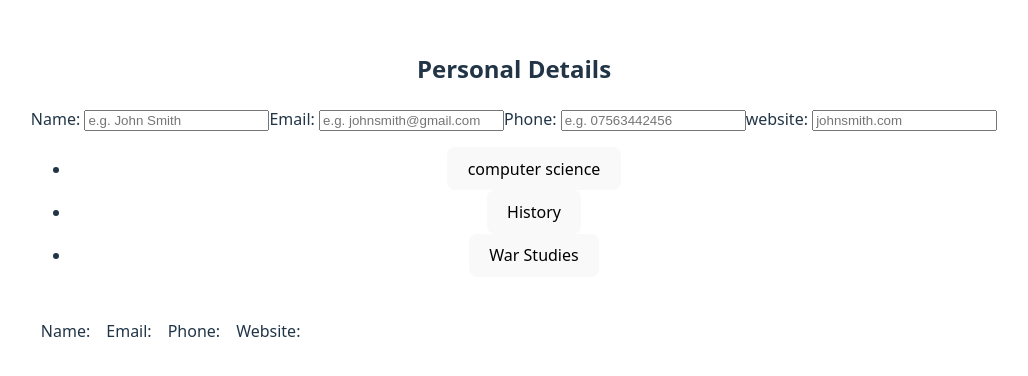
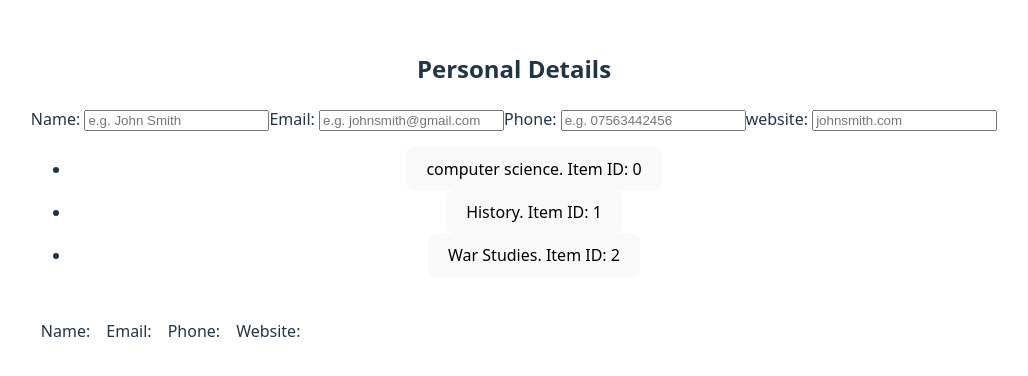
Before and after one commit to RaihanSharif/cv-maker, a React (Vite) app: page / in a window 1280 px wide. Shown: the part 200-576 px from the top of the page, without its empty margins (126-1154 px from the left). Built offline with nearby package versions, Linux system fonts and the light colour scheme.

Commit message:
EducationList button click correctly passes education id to the event handler to process

```diff
--- a/src/App.jsx
+++ b/src/App.jsx
@@ -42,8 +42,8 @@ const dummyEduData = [
 ];
 
 function App() {
-  // const testArr = ["kings", "UCL", "Oxford"];
   const [personalData, setPersonalData] = useState("");
+  console.log(dummyEduData);
 
   // passed to PersonalInfoEdit component
   function handlePersonalOnChange(e) {
@@ -51,10 +51,18 @@ function App() {
     setPersonalData((prev) => ({ ...prev, [name]: value }));
   }
 
+  function handleEducationUpdate(event, key) {
+    // TODO: delete these two lines later, they show that I can
+    // fetch the id of the education item associated with the button
+    // as well as the event that's triggered on button click
+    alert(key);
+    alert(event.type);
+  }
+
   return (
     <>
       <Sidebar personalData={personalData} onChange={handlePersonalOnChange} />
-      <EducationListEdit data={dummyEduData} />
+      <EducationListEdit data={dummyEduData} onClick={handleEducationUpdate} />
 
       <div style={{ display: "flex", gap: "1rem", padding: "10px" }}>
         <p>Name: {personalData.name}</p>
--- a/src/components/EducationEdit.jsx
+++ b/src/components/EducationEdit.jsx
@@ -5,7 +5,7 @@
 
 // render the list of education buttons
 
-function EducationListEdit({ data }) {
+function EducationListEdit({ data, onClick }) {
   console.log(data);
   return (
     <section className="education-btns">
@@ -13,7 +13,11 @@ function EducationListEdit({ data }) {
         {data.map((item) => {
           return (
             <li key={item.id}>
-              <button>{item.course}</button>
+              {/* passing an anonymous function like this allows passing of both
+              the event object and item id */}
+              <button key={item.id} onClick={(e) => onClick(e, item.id)}>
+                {item.course}. Item ID: {item.id}
+              </button>
             </li>
           );
         })}
```
